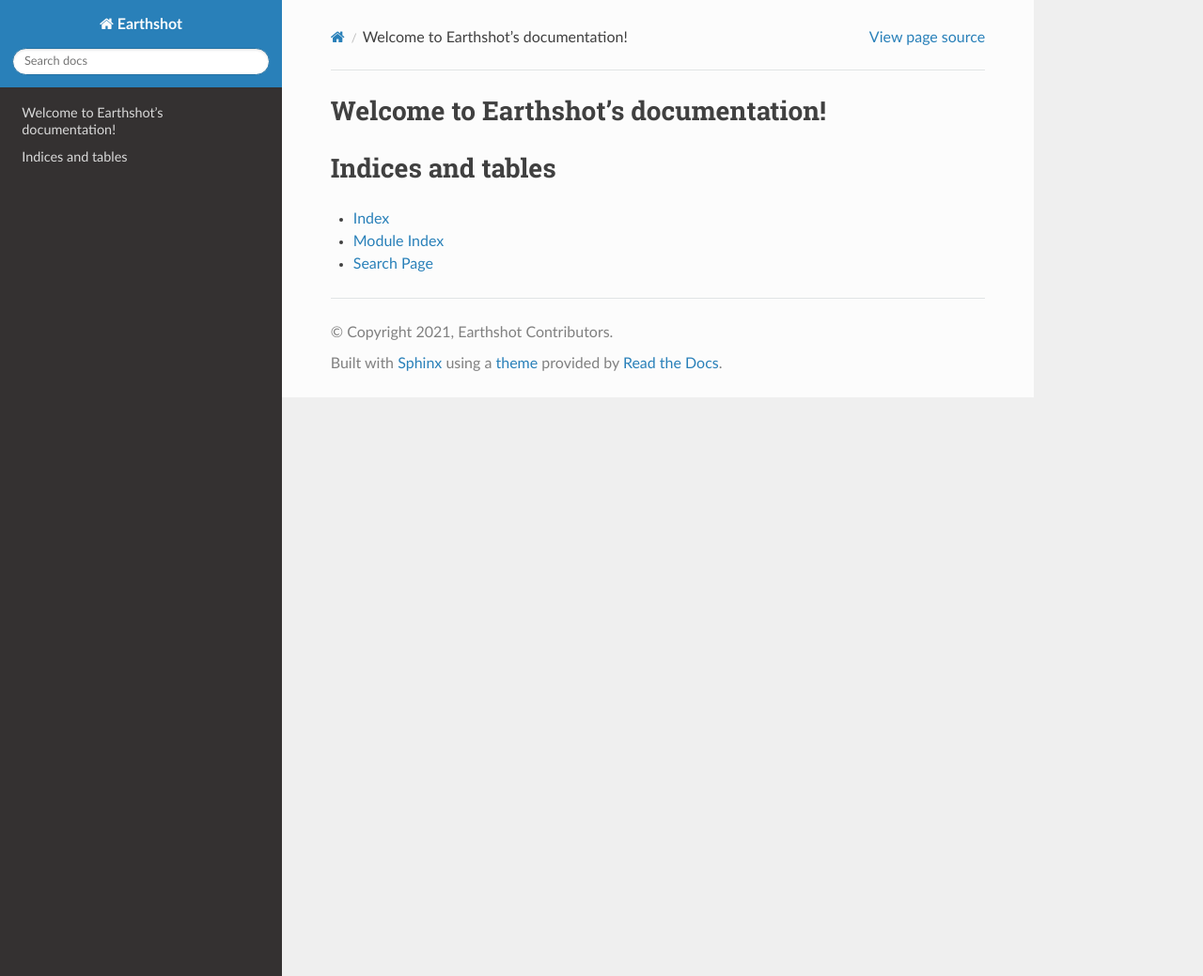
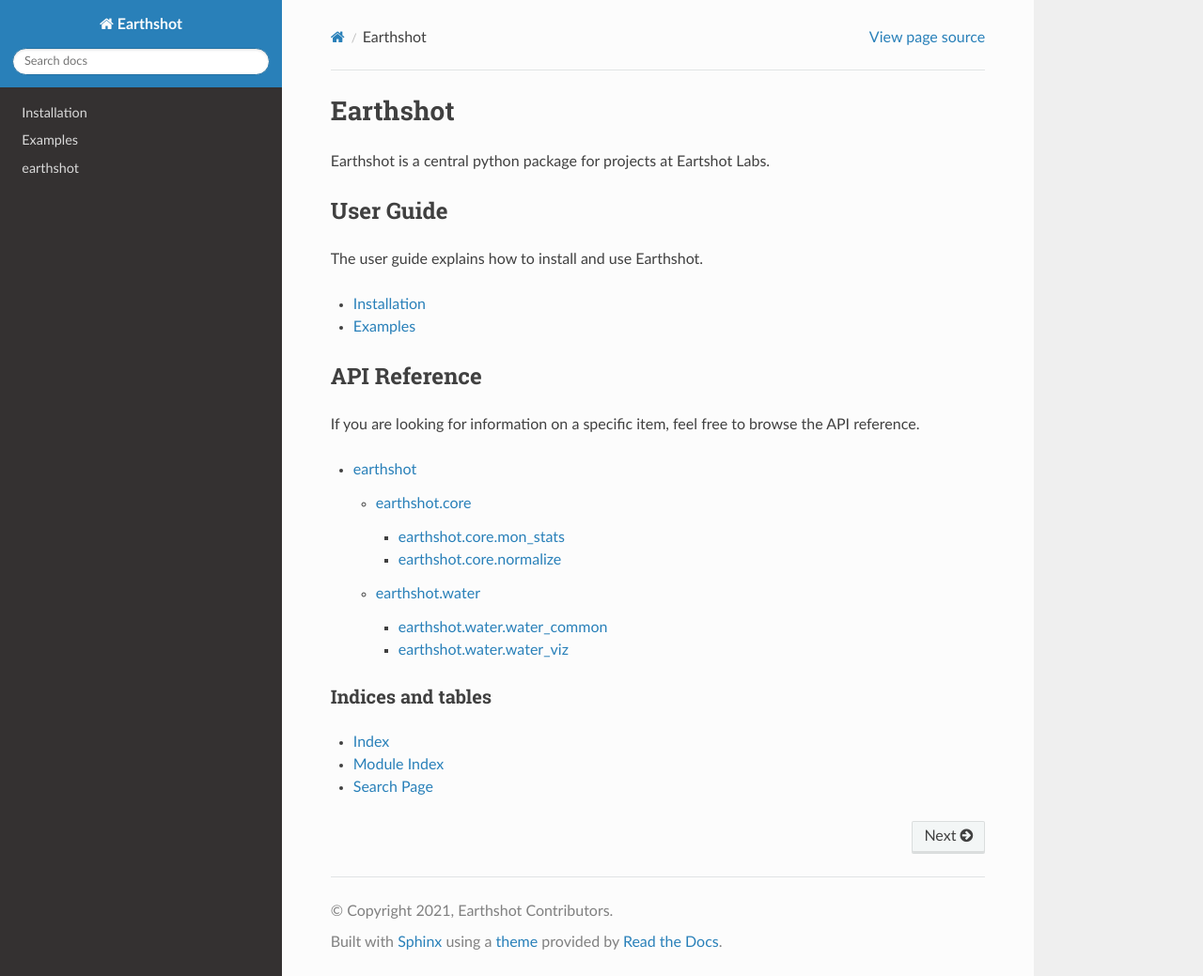
Before and after one commit to collaborative-earth/earthshot, a Sphinx documentation site: the page built from docs/index.rst, in a window 1280 px wide and 1039 px high. Shown: the whole window at 94% size. Built offline with Sphinx 7.4.7 and the Read the Docs theme 2.0.0, drawn with Linux system fonts in a browser that asks for light colours.

Commit message:
[Docs] Add apidoc templates

```diff
--- a/docs/conf.py
+++ b/docs/conf.py
@@ -10,9 +10,9 @@
 # add these directories to sys.path here. If the directory is relative to the
 # documentation root, use os.path.abspath to make it absolute, like shown here.
 #
-# import os
-# import sys
-# sys.path.insert(0, os.path.abspath('.'))
+import os
+import sys
+sys.path.insert(0, os.path.abspath('..'))
 
 
 # -- Project information -----------------------------------------------------
@@ -28,7 +28,11 @@
 # extensions coming with Sphinx (named 'sphinx.ext.*') or your custom
 # ones.
 extensions = [
-    'sphinx_rtd_theme'
+    'sphinx.ext.autodoc',
+    'sphinx.ext.napoleon',
+    'sphinx.ext.viewcode',
+    'sphinx.ext.autosummary',
+    'sphinx_rtd_theme',
 ]
 
 # Add any paths that contain templates here, relative to this directory.
@@ -39,6 +43,8 @@
 # This pattern also affects html_static_path and html_extra_path.
 exclude_patterns = ['_build', 'Thumbs.db', '.DS_Store']
 
+autodoc_mock_imports = ['scipy', 'ee', 'bokeh', 'folium']
+autodoc_member_order = 'bysource'
 
 # -- Options for HTML output -------------------------------------------------
 
--- a/docs/index.rst
+++ b/docs/index.rst
@@ -1,16 +1,32 @@
-.. Earthshot documentation master file, created by
-   sphinx-quickstart on Fri Feb  5 15:24:19 2021.
-   You can adapt this file completely to your liking, but it should at least
-   contain the root `toctree` directive.
+=========
+Earthshot
+=========
 
-Welcome to Earthshot's documentation!
-=====================================
+Earthshot is a central python package for projects at Eartshot Labs.
+
+
+User Guide
+----------
+
+The user guide explains how to install and use Earthshot.
 
 .. toctree::
-   :maxdepth: 2
-   :caption: Contents:
+  :maxdepth: 2
+
+  user/installation
+  user/examples
 
 
+API Reference
+-------------
+
+If you are looking for information on a specific item, feel free to browse the
+API reference.
+
+.. toctree::
+  :maxdepth: 3
+
+  modules/earthshot
 
 Indices and tables
 ==================
--- /dev/null
+++ b/docs/modules/earthshot.core.rst
@@ -0,0 +1,24 @@
+earthshot.core
+==============
+
+
+earthshot.core.mon\_stats
+-------------------------
+
+.. automodule:: earthshot.core.mon_stats
+   :members:
+   :undoc-members:
+   :show-inheritance:
+
+earthshot.core.normalize
+------------------------
+
+.. automodule:: earthshot.core.normalize
+   :members:
+   :undoc-members:
+   :show-inheritance:
+
+.. automodule:: earthshot.core
+   :members:
+   :undoc-members:
+   :show-inheritance:
--- /dev/null
+++ b/docs/modules/earthshot.rst
@@ -0,0 +1,14 @@
+earthshot
+=========
+
+
+.. toctree::
+   :maxdepth: 4
+
+   earthshot.core
+   earthshot.water
+
+.. automodule:: earthshot
+   :members:
+   :undoc-members:
+   :show-inheritance:
--- /dev/null
+++ b/docs/modules/earthshot.water.rst
@@ -0,0 +1,24 @@
+earthshot.water
+===============
+
+
+earthshot.water.water\_common
+-----------------------------
+
+.. automodule:: earthshot.water.water_common
+   :members:
+   :undoc-members:
+   :show-inheritance:
+
+earthshot.water.water\_viz
+--------------------------
+
+.. automodule:: earthshot.water.water_viz
+   :members:
+   :undoc-members:
+   :show-inheritance:
+
+.. automodule:: earthshot.water
+   :members:
+   :undoc-members:
+   :show-inheritance:
--- /dev/null
+++ b/docs/user/examples.rst
@@ -0,0 +1,5 @@
+========
+Examples
+========
+
+A bunch of examples can go here!
--- /dev/null
+++ b/docs/user/installation.rst
@@ -0,0 +1,5 @@
+============
+Installation
+============
+
+Installation instructions go here...
```
Also changed, not shown: 2 other files.
